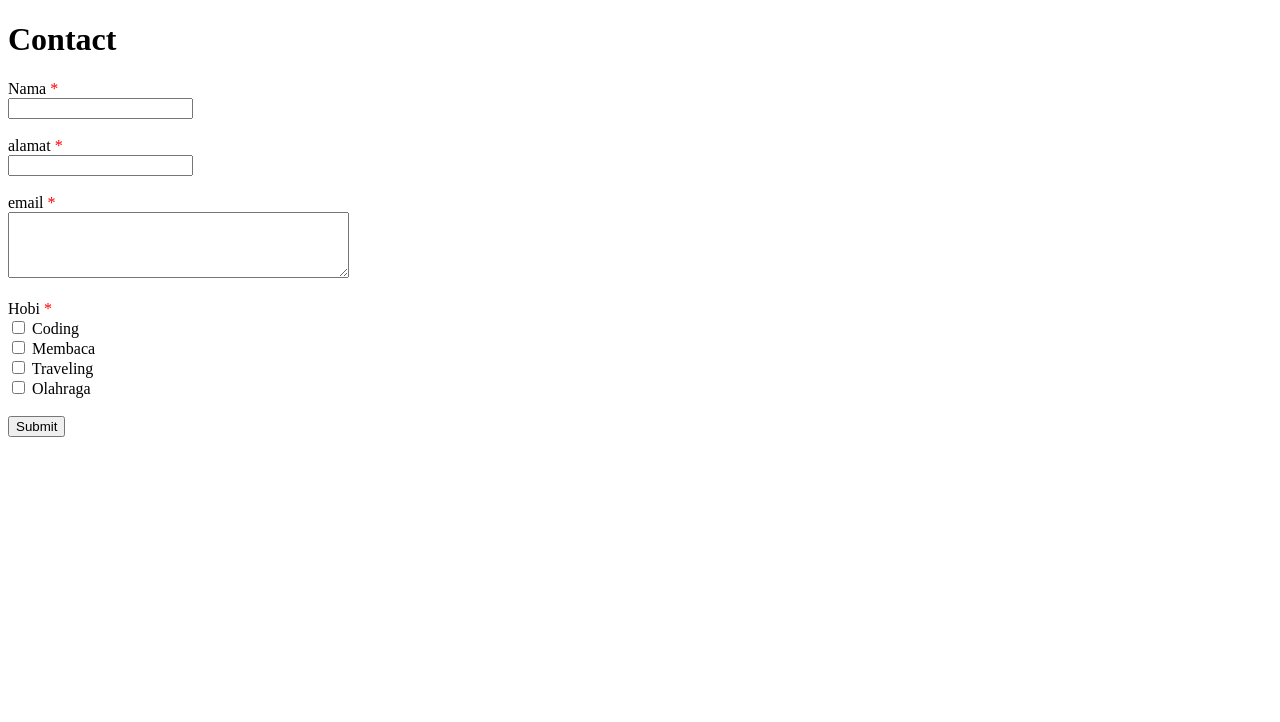
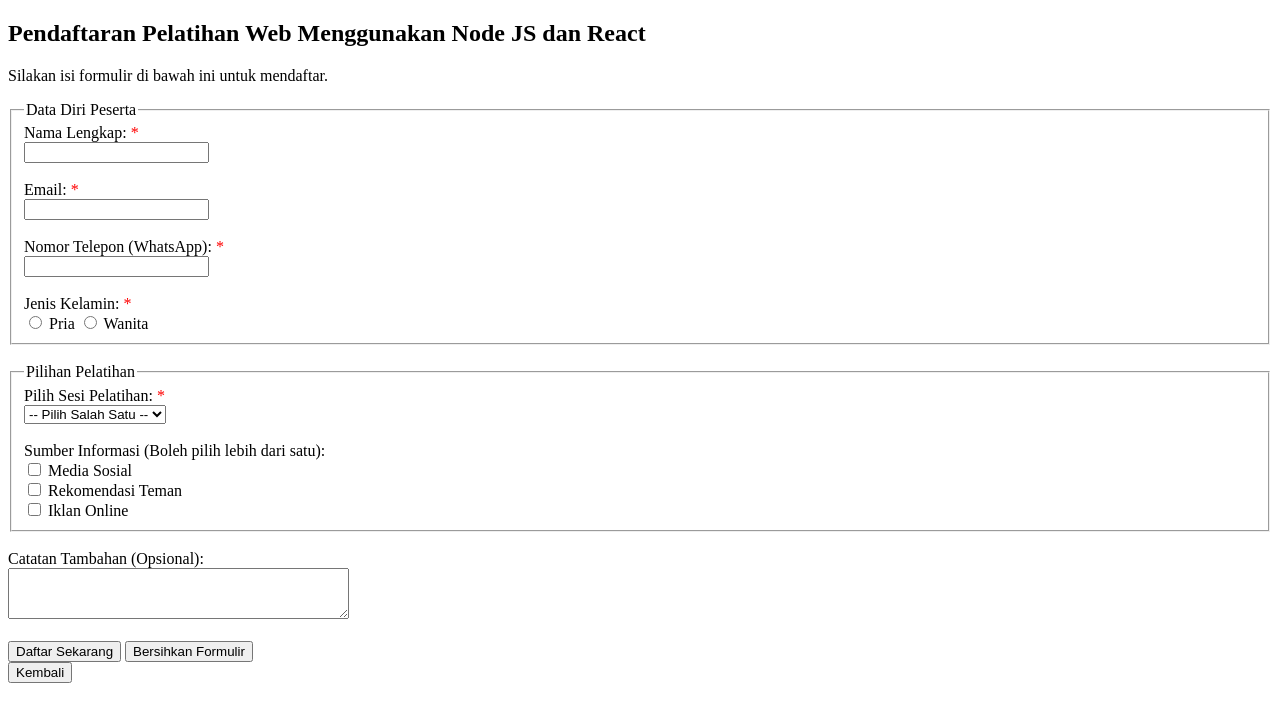
Before and after one commit to SMarsaDewo/pbl_2025, a plain HTML site: page about.html in a window 1280 px wide. Drawn offline with Linux system fonts and the light colour scheme.

Commit message:
add formulir

```diff
--- a/about.html
+++ b/about.html
@@ -6,26 +6,56 @@
     <title></title>
 </head>
 <body>
+     <h2>Pendaftaran Pelatihan Web Menggunakan Node JS dan React</h2>
+    <p>Silakan isi formulir di bawah ini untuk mendaftar.</p>
 
-    <h1>Contact</h1>
     <form>
-        <label>Nama <span style="color:red">*</span></label><br>
-        <input type="text" name="nama" required><br><br>
+        <fieldset>
+            <legend>Data Diri Peserta</legend>
 
-        <label>alamat <span style="color:red">*</span></label><br>
-        <input type="text" name="profesi" required><br><br>
+            <label>Nama Lengkap: <span style="color:red">*</span></label><br>
+            <input type="text" name="nama" required><br><br>
 
-        <label>email <span style="color:red">*</span></label><br>
-        <textarea name="deskripsi" rows="4" cols="40" required></textarea><br><br>
+            <label>Email: <span style="color:red">*</span></label><br>
+            <input type="email" name="email" required><br><br>
 
-        <label>Hobi <span style="color:red">*</span></label><br>
-        <input type="checkbox" name="hobi" value="Coding" required> Coding<br>
-        <input type="checkbox" name="hobi" value="Membaca"> Membaca<br>
-        <input type="checkbox" name="hobi" value="Traveling"> Traveling<br>
-        <input type="checkbox" name="hobi" value="Olahraga"> Olahraga<br><br>
+            <label>Nomor Telepon (WhatsApp): <span style="color:red">*</span></label><br>
+            <input type="tel" name="telepon" required><br><br>
 
-        <button type="submit">Submit</button>
+            <label>Jenis Kelamin: <span style="color:red">*</span></label><br>
+            <input type="radio" name="gender" value="Pria" required> Pria
+            <input type="radio" name="gender" value="Wanita"> Wanita<br>
+        </fieldset>
+        <br>
+
+        <fieldset>
+            <legend>Pilihan Pelatihan</legend>
+
+            <label>Pilih Sesi Pelatihan: <span style="color:red">*</span></label><br>
+            <select name="sesi" required>
+                <option value="">-- Pilih Salah Satu --</option>
+                <option value="sesi1">Sesi 1</option>
+                <option value="sesi2">Sesi 2</option>
+                <option value="sesi3">Sesi 3</option>
+            </select><br><br>
+
+            <label>Sumber Informasi (Boleh pilih lebih dari satu):</label><br>
+            <input type="checkbox" name="info" value="Media Sosial"> Media Sosial<br>
+            <input type="checkbox" name="info" value="Rekomendasi Teman"> Rekomendasi Teman<br>
+            <input type="checkbox" name="info" value="Iklan Online"> Iklan Online<br>
+        </fieldset>
+        <br>
+
+        <label>Catatan Tambahan (Opsional):</label><br>
+        <textarea name="catatan" rows="3" cols="40"></textarea><br><br>
+
+        <button type="submit">Daftar Sekarang</button>
+        <button type="reset">Bersihkan Formulir</button>
     </form>
-  <div>
+
+    <a href="index.html">
+    <button type="button">Kembali</button>
+</a>
+
 </body>
 </html>
```
Also changed, not shown: index.html (+2 -0 lines).
